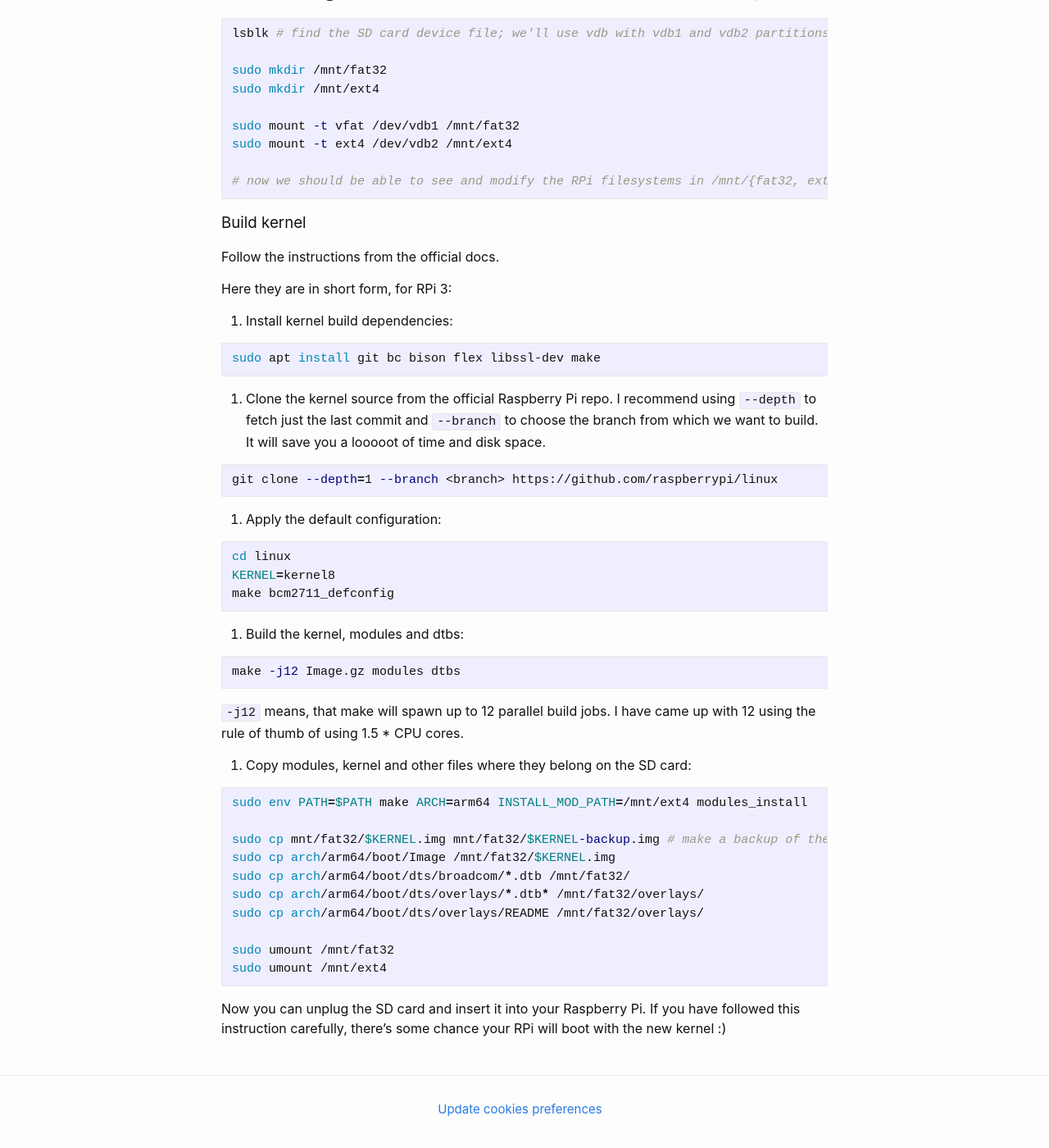
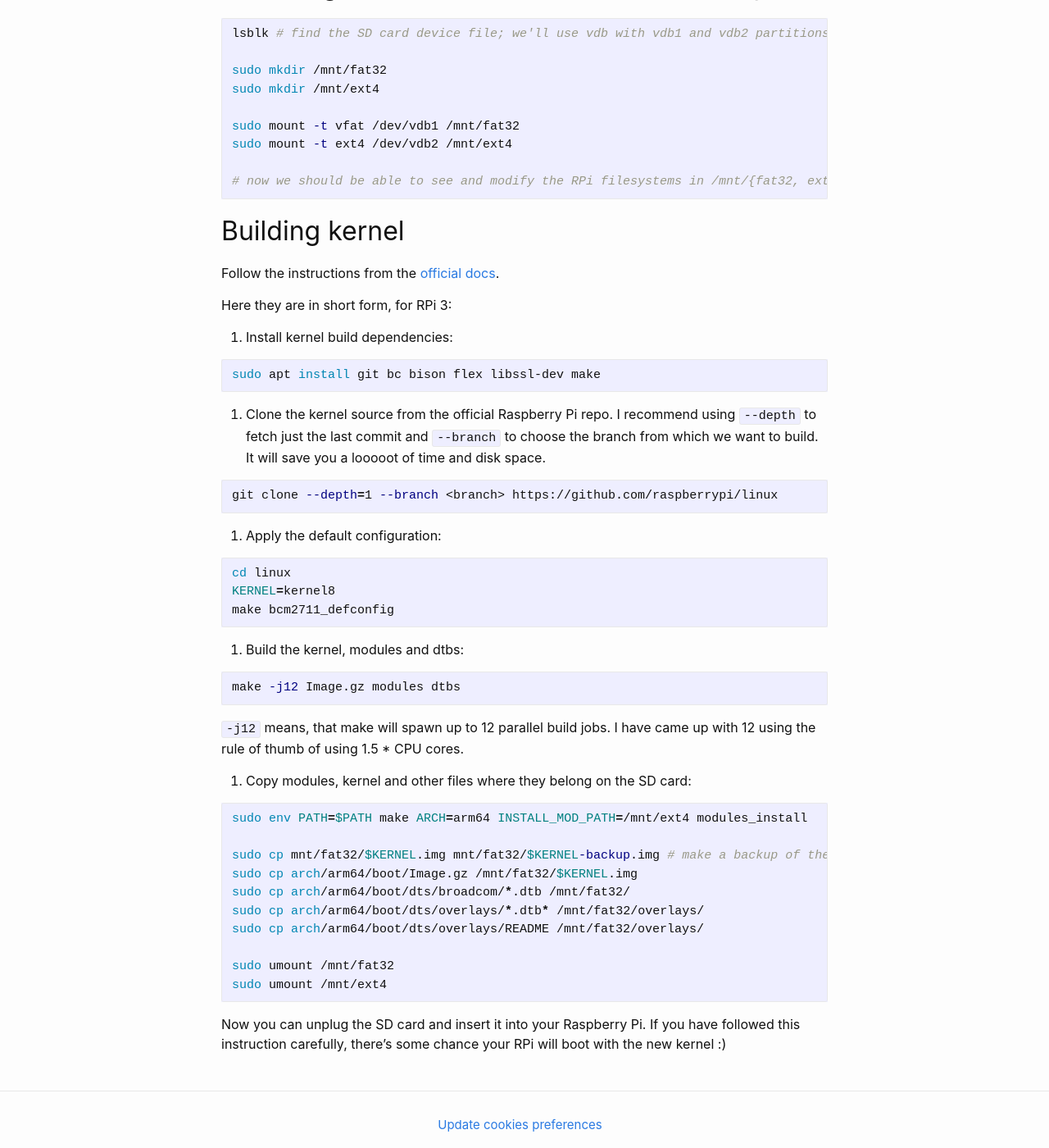
Before and after one commit to pwws/pwws.github.io, a Jekyll site: the page built from _posts/2022-12-19-build-rpi-kernel-in-qemu-mac-os.md, in a window 1280 px wide and 1400 px high, scrolled down 2243 px. Shown: the whole window at 82% size. Built offline with Jekyll 4.4.1, drawn with Linux system fonts in a browser that asks for light colours; comment, search, counter and statistics services are not loaded.

Commit message:
Minor fixes

````diff
--- a/_posts/2022-12-19-build-rpi-kernel-in-qemu-mac-os.md
+++ b/_posts/2022-12-19-build-rpi-kernel-in-qemu-mac-os.md
@@ -113,9 +113,9 @@ sudo mount -t ext4 /dev/vdb2 /mnt/ext4
 # now we should be able to see and modify the RPi filesystems in /mnt/{fat32, ext4}
 ```
 
-### Build kernel
+# Building kernel
 
-Follow the instructions from the official docs.
+Follow the instructions from the [official docs](https://www.raspberrypi.com/documentation/computers/linux_kernel.html).
 
 Here they are in short form, for RPi 3:
 
@@ -157,7 +157,7 @@ I have came up with 12 using the rule of thumb of using 1.5 * CPU cores.
 sudo env PATH=$PATH make ARCH=arm64 INSTALL_MOD_PATH=/mnt/ext4 modules_install
 
 sudo cp mnt/fat32/$KERNEL.img mnt/fat32/$KERNEL-backup.img # make a backup of the last used kernel image
-sudo cp arch/arm64/boot/Image /mnt/fat32/$KERNEL.img
+sudo cp arch/arm64/boot/Image.gz /mnt/fat32/$KERNEL.img
 sudo cp arch/arm64/boot/dts/broadcom/*.dtb /mnt/fat32/
 sudo cp arch/arm64/boot/dts/overlays/*.dtb* /mnt/fat32/overlays/
 sudo cp arch/arm64/boot/dts/overlays/README /mnt/fat32/overlays/
````
